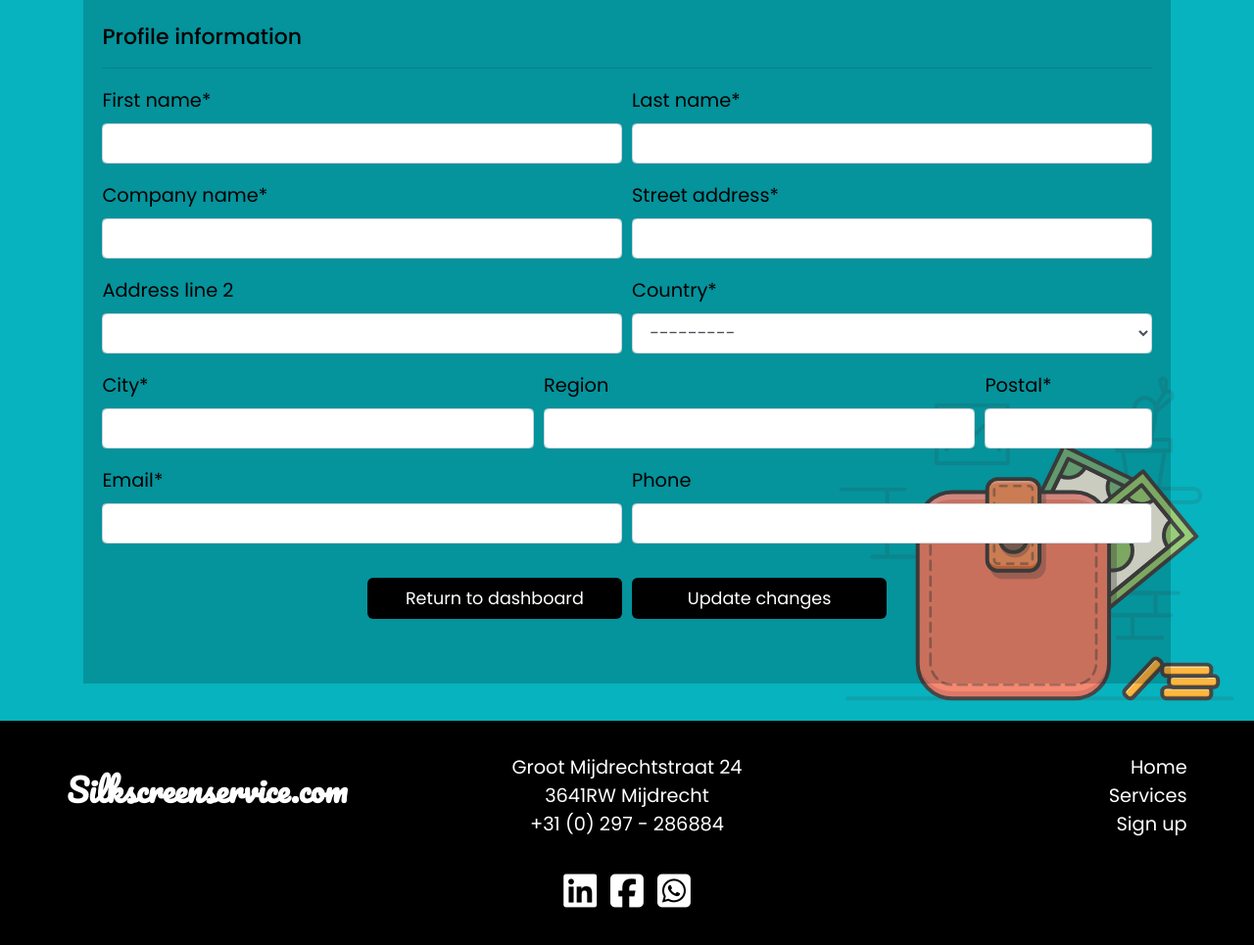
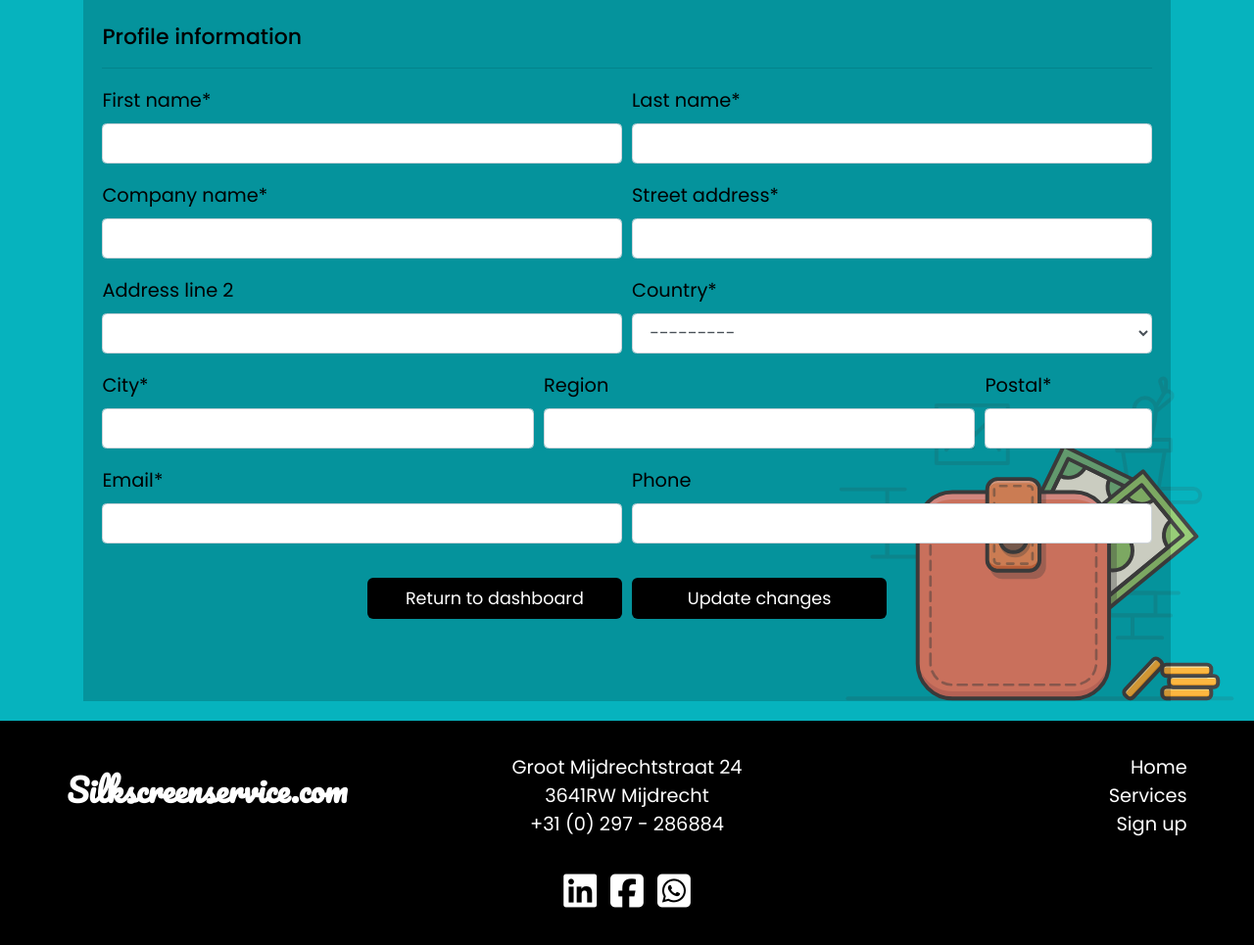
Before and after one commit to D1ang/Silkscreenservice, a Django app: template accounts/templates/accounts/userprofile.html in a window 1280 px wide. Shown: the part 114-1079 px from the top of the page at 98% size. Run offline with Django 3.2, Linux system fonts and the light colour scheme; the template is opened without the code that fills it: values that come from a table or form of the project are taken from there, others are empty; parts of the project's set-up code (start-up, migrations or seed data) failed here and were passed over; some libraries are stand-ins or nearby versions.

Commit message:
Minor padding & margin fixes

```diff
--- a/accounts/templates/accounts/userprofile.html
+++ b/accounts/templates/accounts/userprofile.html
@@ -8,11 +8,10 @@
 <!--Profile form-->
 <section id="cart">
   <div class="container">
-    <div class="cart-container mt-5">
+    <div class="cart-container my-5">
       <div class="row">
         <div class="col p-4">
           <form method="POST" action="" enctype="uniForm">
-
             {% csrf_token %}
 
             <h5>Profile information</h5>
@@ -68,7 +67,7 @@
 
             <div class="form-row justify-content-center mt-3">
               <div class="form-group col-md-3 mb-0">
-                <a href="{% url 'accounts:customerpage' %}" class="btn btn-black-sm" role="button">Return to dashboard</a>
+                <a href="{% url 'accounts:customerpage' %}" class="btn btn-black-sm mb-3" role="button">Return to dashboard</a>
               </div>
               <div class="form-group col-md-3 mb-0">
                 <input class="btn btn-black-sm" type="submit" value="Update changes">
@@ -80,7 +79,6 @@
       </div>
     </div>
   </div>
-
 </section>
 <!--Profile form end-->
 
```
